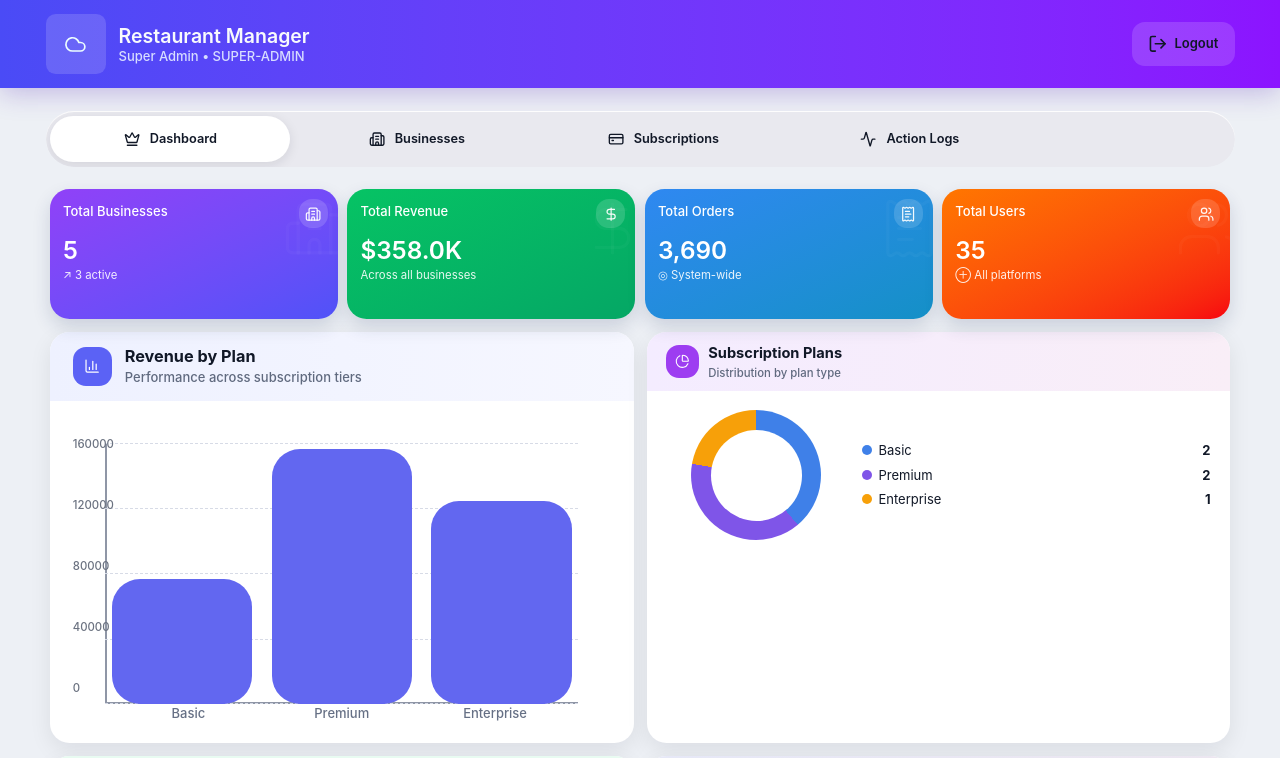
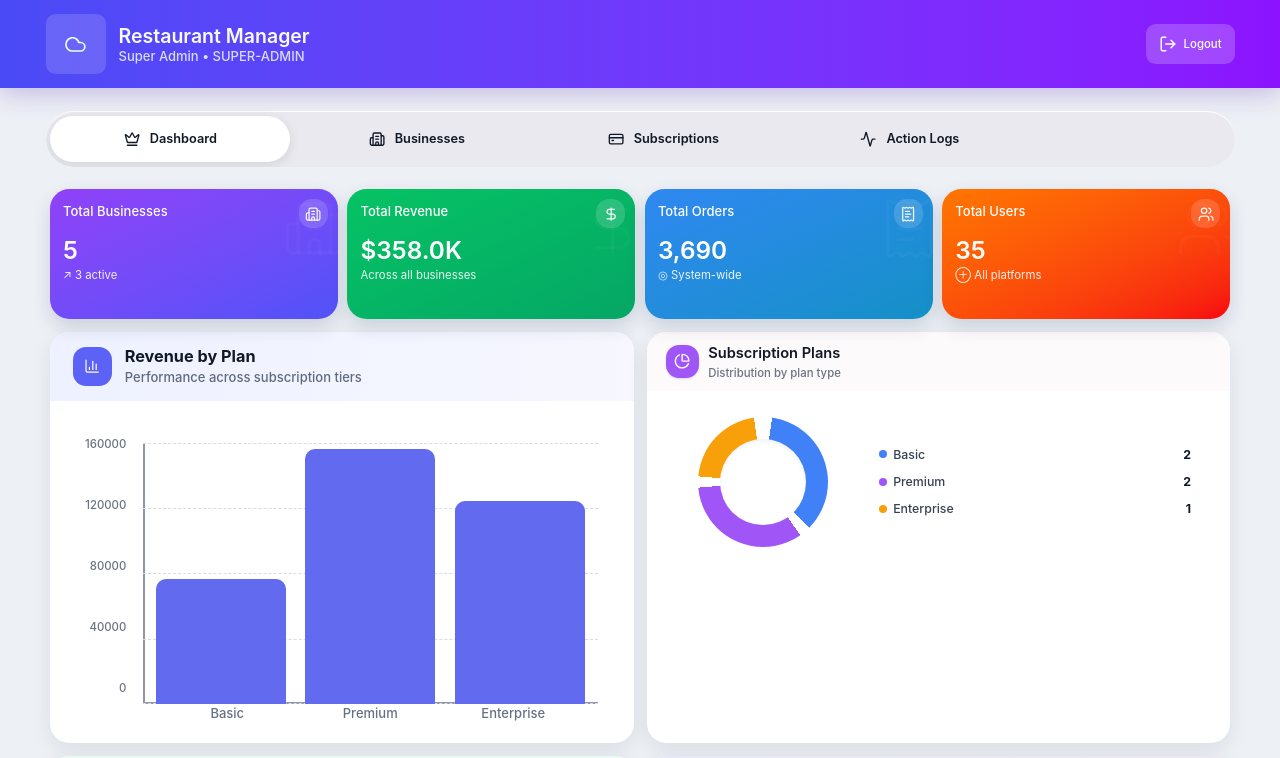
Before and after one commit to devsinntechnologies/drm-admin, a Next.js app: page /dashboard in a window 1280 px wide. Shown: the top 758 px of the page. Built offline with nearby package versions, Linux system fonts and the light colour scheme.

Commit message:
style: update UI components and dashboard charts with refined color palettes and spacing

```diff
--- a/src/app/dashboard/page.tsx
+++ b/src/app/dashboard/page.tsx
@@ -55,7 +55,7 @@ export default function DashboardPage() {
           </div>
           <div className="px-6 pb-6 pt-5 lg:px-7">
             <div className="relative mt-2 h-[300px] rounded-2xl">
-              <div className="absolute inset-x-10 bottom-6 top-6">
+              <div className="absolute bottom-6 left-[70px] right-4 top-6">
                 <div className="absolute inset-0 border-b-2 border-l-2 border-[#8f96a6]" />
                 <div className="absolute left-0 right-0 top-0 border-t border-dashed border-[#d7dbe6]" />
                 <div className="absolute left-0 right-0 top-[25%] border-t border-dashed border-[#d7dbe6]" />
@@ -63,45 +63,54 @@ export default function DashboardPage() {
                 <div className="absolute left-0 right-0 top-[75%] border-t border-dashed border-[#d7dbe6]" />
                 <div className="absolute bottom-0 left-0 right-0 border-t border-dashed border-[#d7dbe6]" />
               </div>
-              <div className="absolute left-0 top-4 flex h-[260px] flex-col justify-between text-sm font-medium text-[#6b7280]">
+              <div className="absolute left-0 top-4 flex h-[260px] w-[60px] flex-col justify-between pr-2 text-right text-sm font-medium text-[#6b7280]">
                 <span>160000</span>
                 <span>120000</span>
                 <span>80000</span>
                 <span>40000</span>
                 <span>0</span>
               </div>
-              <div className="absolute inset-x-12 bottom-6 flex h-[260px] items-end gap-6">
-                <div className="h-[48%] flex-1 rounded-[28px] bg-[#6267f0]" />
-                <div className="h-[98%] flex-1 rounded-[28px] bg-[#6267f0]" />
-                <div className="h-[78%] flex-1 rounded-[28px] bg-[#6267f0]" />
+              <div className="absolute bottom-6 left-[70px] right-4 flex h-[260px] items-end gap-6 px-4">
+                <div className="h-[48%] flex-1 rounded-t-[10px] bg-[#626af0]" />
+                <div className="h-[98%] flex-1 rounded-t-[10px] bg-[#626af0]" />
+                <div className="h-[78%] flex-1 rounded-t-[10px] bg-[#626af0]" />
               </div>
-              <div className="absolute inset-x-12 bottom-0 flex justify-between text-center text-base font-medium text-[#667085]">
-                <span className="w-full">Basic</span>
-                <span className="w-full">Premium</span>
-                <span className="w-full">Enterprise</span>
+              <div className="absolute bottom-0 left-[70px] right-4 flex justify-between px-4 text-center text-base font-medium text-[#667085]">
+                <span className="flex w-full justify-center">Basic</span>
+                <span className="flex w-full justify-center">Premium</span>
+                <span className="flex w-full justify-center">Enterprise</span>
               </div>
             </div>
           </div>
         </article>
 
         <article className="overflow-hidden rounded-3xl bg-white shadow-[0_7px_22px_rgba(10,17,31,0.08)]">
-          <div className="flex min-h-16 items-center gap-3 bg-gradient-to-r from-[#f4ecff] to-[#f9eef7] px-5 py-3 lg:px-6">
-            <div className="grid h-10 w-10 place-items-center rounded-2xl bg-[#9d3df1] text-white">
-              <PieChart className="h-4.5 w-4.5" strokeWidth={1.8} />
+          <div className="flex min-h-16 items-center gap-3 bg-[#fdfafb] px-5 py-3 lg:px-6">
+            <div className="grid h-10 w-10 place-items-center rounded-2xl bg-[#a056f7] text-white shadow-sm">
+              <PieChart className="h-5 w-5" strokeWidth={2} />
             </div>
             <div>
-              <h3 className="text-base font-bold lg:text-lg">Subscription Plans</h3>
-              <p className="text-xs font-medium text-[#606a7f] lg:text-sm">Distribution by plan type</p>
+              <h3 className="text-base font-semibold text-[#111827] lg:text-lg">Subscription Plans</h3>
+              <p className="text-xs font-medium text-[#6b7280] lg:text-sm">Distribution by plan type</p>
             </div>
           </div>
-          <div className="grid grid-cols-1 items-center gap-5 px-5 py-6 lg:grid-cols-[180px_1fr] lg:px-6">
-            <div className="mx-auto h-40 w-40 rounded-full bg-[conic-gradient(#3f80e8_0deg_140deg,#7f55e8_140deg_280deg,#f7a009_280deg_360deg)] p-6">
-              <div className="h-full w-full rounded-full bg-white" />
+          <div className="grid grid-cols-1 items-center gap-8 px-5 py-8 lg:grid-cols-[180px_1fr] lg:px-8">
+            <div className="mx-auto h-40 w-40 rounded-full bg-[conic-gradient(transparent_0_8deg,#4181f7_8deg_135deg,transparent_135deg_145deg,#a056f7_145deg_265deg,transparent_265deg_275deg,#f7a009_275deg_352deg,transparent_352deg_360deg)] p-[22px]">
+              <div className="h-full w-full rounded-full bg-white shadow-[inset_0_2px_4px_rgba(0,0,0,0.06)]" />
             </div>
-            <ul className="space-y-1.5 text-sm lg:text-base">
-              <li className="flex items-center justify-between"><span><span className="mr-2 inline-block h-3 w-3 rounded-full bg-[#3f80e8]" />Basic</span><strong>2</strong></li>
-              <li className="flex items-center justify-between"><span><span className="mr-2 inline-block h-3 w-3 rounded-full bg-[#7f55e8]" />Premium</span><strong>2</strong></li>
-              <li className="flex items-center justify-between"><span><span className="mr-2 inline-block h-3 w-3 rounded-full bg-[#f7a009]" />Enterprise</span><strong>1</strong></li>
+            <ul className="space-y-3 pr-4 text-sm font-medium text-[#374151] lg:text-[0.95rem]">
+              <li className="flex items-center justify-between">
+                <span className="flex items-center gap-2"><span className="inline-block h-2.5 w-2.5 rounded-full bg-[#4181f7]" />Basic</span>
+                <strong className="text-[#111827]">2</strong>
+              </li>
+              <li className="flex items-center justify-between">
+                <span className="flex items-center gap-2"><span className="inline-block h-2.5 w-2.5 rounded-full bg-[#a056f7]" />Premium</span>
+                <strong className="text-[#111827]">2</strong>
+              </li>
+              <li className="flex items-center justify-between">
+                <span className="flex items-center gap-2"><span className="inline-block h-2.5 w-2.5 rounded-full bg-[#f7a009]" />Enterprise</span>
+                <strong className="text-[#111827]">1</strong>
+              </li>
             </ul>
           </div>
         </article>
--- a/src/app/login/page.tsx
+++ b/src/app/login/page.tsx
@@ -105,7 +105,7 @@ export default function LoginPage() {
                 <Link
                   href="/dashboard"
                   onClick={() => setLoading(true)}
-                  className="inline-flex h-14 w-full items-center justify-center rounded-2xl bg-gradient-to-r from-[#5d5ff5] via-[#7b34f2] to-[#b910f2] text-lg font-semibold text-white shadow-[0_16px_28px_rgba(98,73,242,0.28)] transition hover:scale-[1.01]"
+                  className="inline-flex h-14 w-full items-center justify-center rounded-[18px] bg-[#9146ff] text-lg font-semibold !text-white shadow-[0_12px_24px_rgba(145,70,255,0.25)] transition hover:scale-[1.01]"
                 >
                   {loading ? "Signing in..." : "Login to Dashboard"}
                 </Link>
--- a/src/components/admin/AdminShell.tsx
+++ b/src/components/admin/AdminShell.tsx
@@ -50,12 +50,13 @@ export default function AdminShell({ activeTab, children }: AdminShellProps) {
         </div>
         <Link
           href="/"
-          className="inline-flex h-9 shrink-0 items-center gap-2 rounded-xl bg-white/15 px-4 text-sm font-semibold text-slate-50 md:h-10 md:text-base lg:h-[44px] lg:rounded-2xl lg:px-5 lg:text-base"
+          className="inline-flex h-9 shrink-0 items-center gap-2 rounded-xl bg-white/20 px-4 text-sm font-medium !text-white transition hover:bg-white/30 md:h-10 lg:h-[40px] lg:px-4"
         >
-          <LogOut className="h-4 w-4 lg:h-6 lg:w-6" strokeWidth={2} />
+          <LogOut className="h-[18px] w-[18px] !text-white" strokeWidth={2} />
           Logout
         </Link>
       </header>
+
 
       <main className="px-4 pb-8 pt-5 md:px-8 lg:px-14 lg:pb-11 lg:pt-7">
         <nav className="mb-7 flex gap-2 overflow-x-auto rounded-[28px] bg-[#e9e9ef] p-1.5 shadow-[inset_0_1px_0_rgba(255,255,255,0.9)]">
```
Also changed, not shown: src/app/page.tsx (+19 -35 lines).
